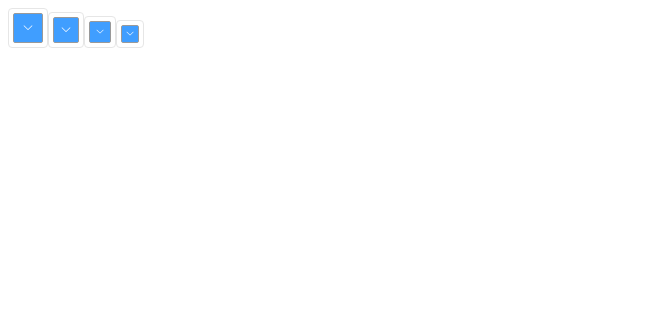
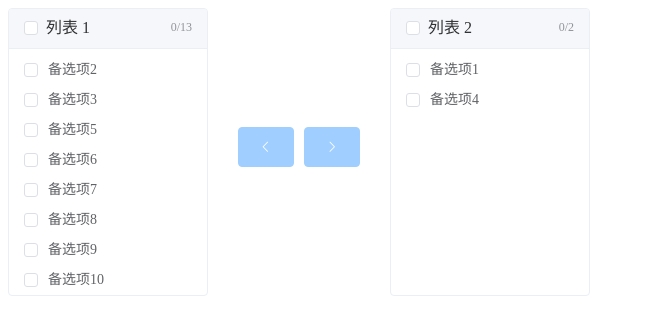
Before and after one commit to kingyeahwei/element_learning, a Vue app: page / in a window 1280 px wide. Shown: the top 334 px of the page, without its empty margins (0-645 px from the left). Built offline with nearby package versions, Linux system fonts and the light colour scheme.

Commit message:
transfer 基础用法

```diff
--- a/src/App.vue
+++ b/src/App.vue
@@ -1,9 +1,9 @@
 <template>
   <div id="app">
-    <el-color-picker v-model="color"></el-color-picker>
-    <el-color-picker v-model="color" size="medium"></el-color-picker>
-    <el-color-picker v-model="color" size="small"></el-color-picker>
-    <el-color-picker v-model="color" size="mini"></el-color-picker>
+    <el-transfer
+      v-model="value"
+      :data="data"
+    ></el-transfer>
   </div>
 </template>
 
@@ -12,8 +12,20 @@
   export default {
     name: "app",
     data() {
+      const generateData = (_) => {
+        const data = [];
+        for (let i = 1; i <= 15; i++) {
+          data.push({
+            key: i,
+            label: `备选项${i}`,
+            disable: i % 4 == 0
+          })
+        }
+        return data
+      }
       return {
-        color: '#409eff',
+        data: generateData(),
+        value: [1, 4]
       };
     },
     methods: {}
```
